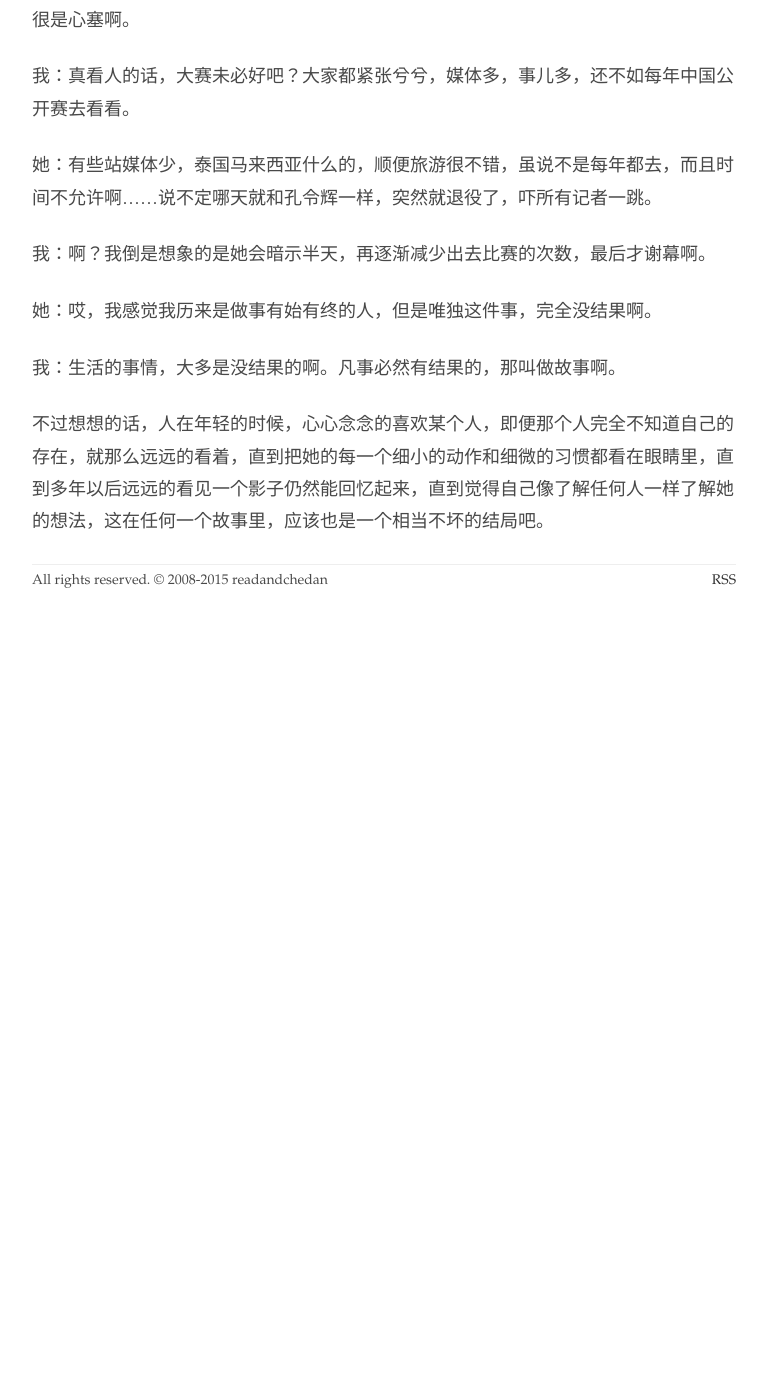
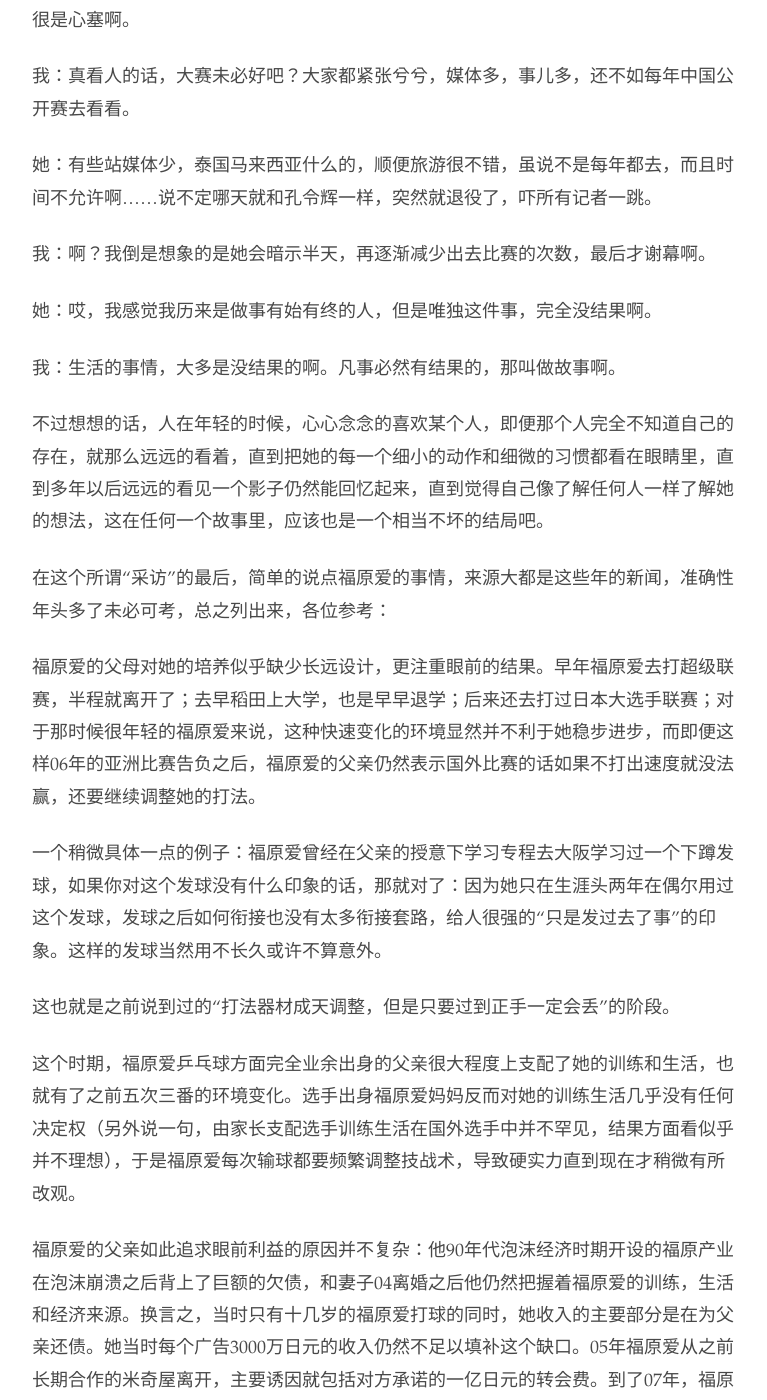
Before and after one commit to readandchedan/readandchedan.github.io, a Jekyll site: the page built from _posts/tabletennis/_posts/2015-08-25-interview-with-ai-fan-lead.md, in a window 1280 px wide and 1400 px high, scrolled down 11100 px. Shown: the whole window, without its empty margins (256-1023 px from the left). Built offline with Jekyll 4.4.1, drawn with Linux system fonts in a browser that asks for light colours; before the commit the page ends 11730 px from its top, so only the background shows below that; some of the changed text lies outside the part shown.

Commit message:
new portion

```diff
--- a/_posts/tabletennis/_posts/2015-08-25-interview-with-ai-fan-lead.md
+++ b/_posts/tabletennis/_posts/2015-08-25-interview-with-ai-fan-lead.md
@@ -308,3 +308,35 @@ layout: default
 
 
 不过想想的话，人在年轻的时候，心心念念的喜欢某个人，即便那个人完全不知道自己的存在，就那么远远的看着，直到把她的每一个细小的动作和细微的习惯都看在眼睛里，直到多年以后远远的看见一个影子仍然能回忆起来，直到觉得自己像了解任何人一样了解她的想法，这在任何一个故事里，应该也是一个相当不坏的结局吧。
+
+
+
+
+
+
+
+在这个所谓“采访”的最后，简单的说点福原爱的事情，来源大都是这些年的新闻，准确性年头多了未必可考，总之列出来，各位参考：
+
+福原爱的父母对她的培养似乎缺少长远设计，更注重眼前的结果。早年福原爱去打超级联赛，半程就离开了；去早稻田上大学，也是早早退学；后来还去打过日本大选手联赛；对于那时候很年轻的福原爱来说，这种快速变化的环境显然并不利于她稳步进步，而即便这样06年的亚洲比赛告负之后，福原爱的父亲仍然表示国外比赛的话如果不打出速度就没法赢，还要继续调整她的打法。
+
+一个稍微具体一点的例子：福原爱曾经在父亲的授意下学习专程去大阪学习过一个下蹲发球，如果你对这个发球没有什么印象的话，那就对了：因为她只在生涯头两年在偶尔用过这个发球，发球之后如何衔接也没有太多衔接套路，给人很强的“只是发过去了事”的印象。这样的发球当然用不长久或许不算意外。
+
+这也就是之前说到过的“打法器材成天调整，但是只要过到正手一定会丢”的阶段。
+
+这个时期，福原爱乒乓球方面完全业余出身的父亲很大程度上支配了她的训练和生活，也就有了之前五次三番的环境变化。选手出身福原爱妈妈反而对她的训练生活几乎没有任何决定权（另外说一句，由家长支配选手训练生活在国外选手中并不罕见，结果方面看似乎并不理想），于是福原爱每次输球都要频繁调整技战术，导致硬实力直到现在才稍微有所改观。
+
+福原爱的父亲如此追求眼前利益的原因并不复杂：他90年代泡沫经济时期开设的福原产业在泡沫崩溃之后背上了巨额的欠债，和妻子04离婚之后他仍然把握着福原爱的训练，生活和经济来源。换言之，当时只有十几岁的福原爱打球的同时，她收入的主要部分是在为父亲还债。她当时每个广告3000万日元的收入仍然不足以填补这个缺口。05年福原爱从之前长期合作的米奇屋离开，主要诱因就包括对方承诺的一亿日元的转会费。到了07年，福原爱提前两年中止合同签约全日空，原因仍然是对方表示愿意支付的巨额转会费。
+
+四年两次转会三个俱乐部，技术原地打转，职业生涯的前途一片混乱；对于一个十几岁的孩子来说，她的全部生活名义上是乒乓球，可实际上是赚钱替父亲还债。这时候福原爱的父亲的关系，已经很难说还有几分亲情的成分。
+
+如果你还记得那个福原爱被许戈辉问到哭的采访，想想这个背景，或许会稍微容易理解一点。
+
+08年奥运会输球，09年世界锦标赛不过第二轮，福原爱终于选择了变化：她跟哥哥明言不能再受爸爸的影响，终于世锦赛之后他哥哥和他爸爸挑明了状况，要求他不再参与福原爱的一切事情。福原爱的妈妈和哥哥两人成立千秀企划，取妈妈名字千代，哥哥名字秀行各一个字。
+
+如果说福原爱算是2003年巴黎世锦赛出道，到了快09年才正式脱离父亲的影响。14到21岁的七年岁月对于一个世界级选手的发展有多么重要应该是毋庸赘言的。
+
+这之后双方实质上已经断绝了父女关系，再没有任何往来：福原爱的父亲13年因为肾脏癌症去世，她官方发了一封传真，表示08年底之后就再也没有见过面，连电话短信的联系也都没有。
+
+非常简单，非常决绝。
+
+家事历来复杂，尤其对于外人来说。上面列出来的或许只是媒体选择列出来的，或许很有偏向性的一部分，但是联系着她这些年球台上的生活，赛场之外的签约，出境等等事情来看，多年来保持良好形象的福原爱，确实是一个经历过许多事情的女孩。无论是家里的，还是外面的。
```
